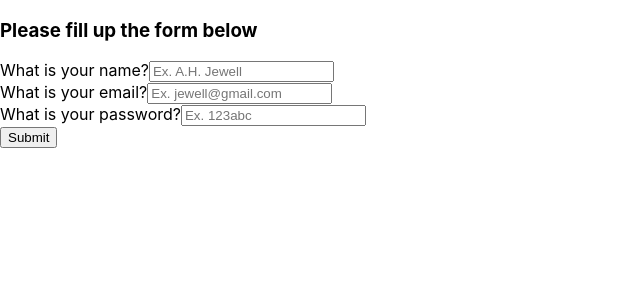
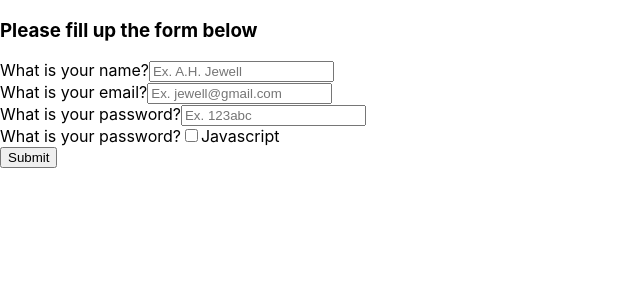
Before and after one commit to mdajgarhossain/React-Redux-Workshop, a React app: page / in a window 1280 px wide. Shown: the top 300 px of the page, without its empty margins (0-640 px from the left). Built offline with nearby package versions, Linux system fonts and the light colour scheme; the HTML template or start-up script is replaced by a standard one.

Commit message:
Form reset and validation

```diff
--- a/src/components/my_forms/form.jsx
+++ b/src/components/my_forms/form.jsx
@@ -48,7 +48,16 @@ import React from 'react';
     )
 );*/
 
-const Form = ({values={}, changeHandler, submitHandler, formRef, resetHandler}) => (
+const Form = ({
+    values,
+    errors={},
+    changeHandler,
+    submitHandler,
+    formRef,
+    resetHandler,
+    blurHandler,
+    focusHandler
+}) => (
     <form ref={formRef} onSubmit={submitHandler} onReset={resetHandler}>
 
         <h3>Please fill up the form below</h3>
@@ -59,11 +68,14 @@ const Form = ({values={}, changeHandler, submitHandler, formRef, resetHandler})
                 type='text'
                 placeholder='Ex. A.H. Jewell'
                 id='name'
-                className='form-control'
+                className={errors.name ? 'form-control is-invalid' : 'form-control'}
                 name='name'
                 value={values.name}
                 onChange={changeHandler}
+                onBlur={blurHandler}
+                onFocus={focusHandler}
             />
+            {errors.name && <div className='invalid-feedback'>{errors.name}</div>}
         </div>
         <div className='form-group'>
             <label htmlFor='email'>What is your email?</label>
@@ -71,11 +83,14 @@ const Form = ({values={}, changeHandler, submitHandler, formRef, resetHandler})
                 type='email'
                 placeholder='Ex. jewell@gmail.com'
                 id='email'
-                className='form-control'
+                className={errors.email ? 'form-control is-invalid' : 'form-control'}
                 name='email'
                 value={values.email}
                 onChange={changeHandler}
+                onBlur={blurHandler}
+                onFocus={focusHandler}
             />
+            {errors.email && <div className='invalid-feedback'>{errors.email}</div>}
         </div>
         <div className='form-group'>
             <label htmlFor='password'>What is your password?</label>
@@ -83,11 +98,22 @@ const Form = ({values={}, changeHandler, submitHandler, formRef, resetHandler})
                 type='password'
                 placeholder='Ex. 123abc'
                 id='password'
-                className='form-control'
+                className={errors.password ? 'form-control is-invalid' : 'form-control'}
                 name='password'
                 value={values.password}
                 onChange={changeHandler}
+                onBlur={blurHandler}
+                onFocus={focusHandler}
             />
+            {errors.password && <div className='invalid-feedback'>{errors.password}</div>}
+        </div>
+
+        <div className="form-group">
+            <label htmlFor='password'>What is your password?</label>
+            <input class="form-check-input" type="checkbox" value="" id="defaultCheck1"/>
+            <label class="form-check-label" for="defaultCheck1">
+                Javascript
+            </label>
         </div>
         <button className='btn btn-secondary'>Submit</button>
     </form>
--- a/src/components/my_forms/index.jsx
+++ b/src/components/my_forms/index.jsx
@@ -12,8 +12,33 @@ class MyForm extends Component {
             name: '',
             email: '',
             password: ''
+        },
+        errors: {
+            name: '',
+            email: '',
+            password: ''
         }
     };
+
+    validationHandler = () => {
+        const errors = {};
+        const {values: {name, email, password}} = this.state;
+
+        if(!name) {
+            errors.name = 'You must provide your name';
+        }
+        if(!email) {
+            errors.email = 'You must provide your email';
+        }
+        if(!password) {
+            errors.password = 'You must provide your password';
+        }
+
+        return {
+            errors,
+            isValid: Object.keys(errors).length === 0
+        }
+    }
 
     changeHandler = (event) => {
         this.setState({
@@ -29,11 +54,37 @@ class MyForm extends Component {
 
         console.log('All data from isolated index:');
         console.log(this.state.values);
+
+        const {errors, isValid} = this.validationHandler();
+
+        if(!isValid) {
+            this.setState({errors: {...this.state.errors, ...errors}},
+                () => {
+                    alert(JSON.stringify(this.state.errors));
+                }
+            );
+        } else {
             this.props.handleForm(this.state.values);
+            this.formRef.current.reset();
+            // this.setState({errors: {}});
+        }
+    }
 
-        console.log(event.target);
-        // this.formRef.current.reset();
-        event.target.reset();
+    blurHandler = () => {
+        const {errors, isValid} = this.validationHandler();
+
+        if(!isValid) {
+            this.setState({errors: {...this.state.errors, ...errors}});
+        }
+    }
+
+    focusHandler = (event) => {
+        this.setState({
+            errors: {
+                ...this.state.errors,
+                [event.target.name]: ''
+            }
+        });
     }
 
     resetHandler = () => {
@@ -56,6 +107,9 @@ class MyForm extends Component {
                     submitHandler={this.submitHandler}
                     formRef={this.formRef}
                     resetHandler={this.resetHandler}
+                    errors={this.state.errors}
+                    blurHandler={this.blurHandler}
+                    focusHandler={this.focusHandler}
                 />
             </div>
         )
@@ -63,3 +117,9 @@ class MyForm extends Component {
 }
 
 export default MyForm;
+
+/*
+create a form step by step
+1.find out my fields
+2.
+*/
```
Lines whose indentation alone changed are shown as unchanged.
